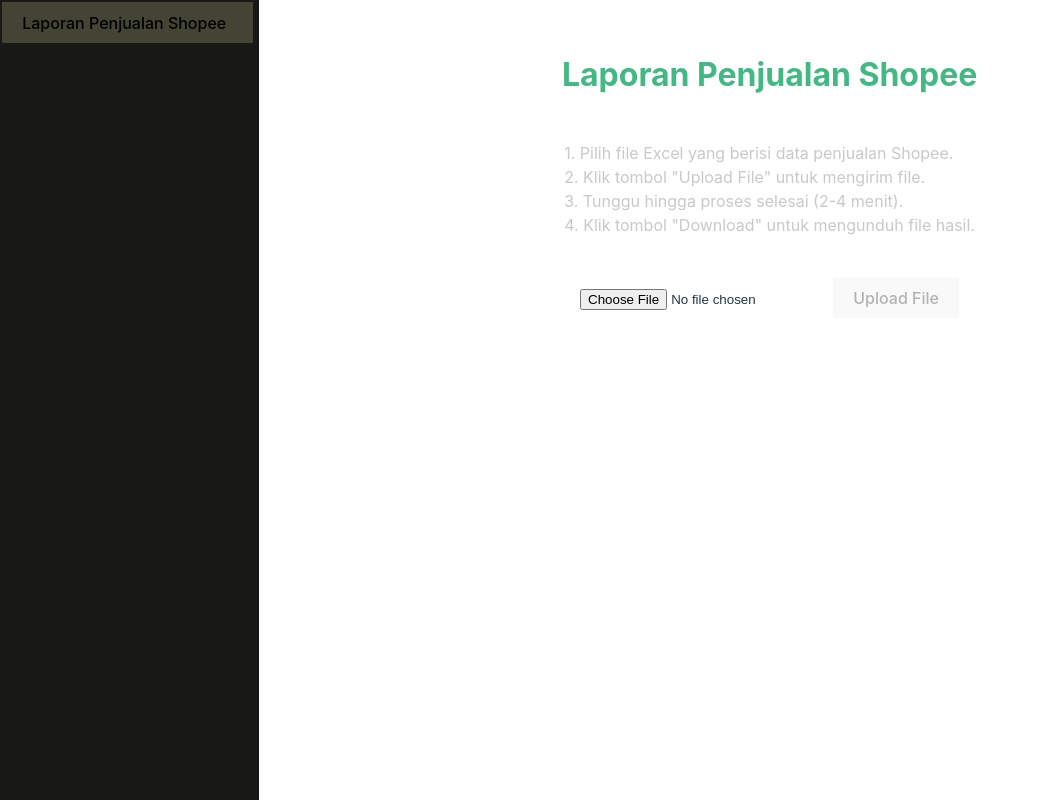
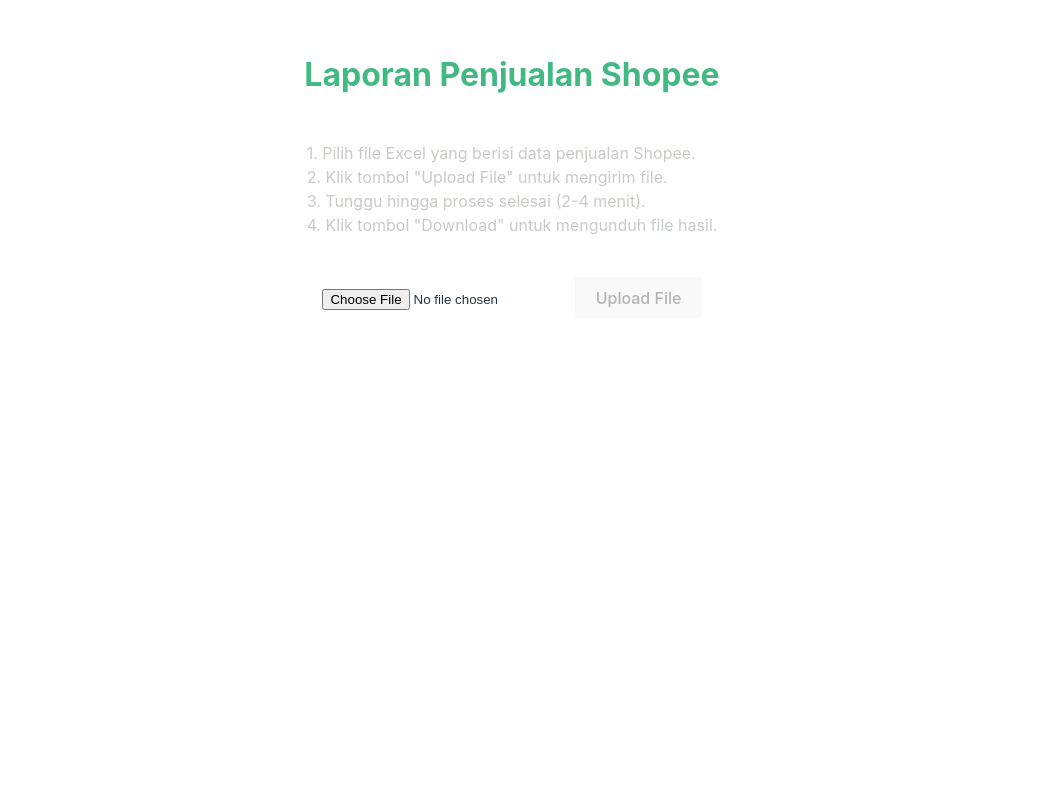
Before and after one commit to brebribre/shopee-ml-frontend, a Vue app: page / in a window 1280 px wide. Shown: the whole page, without its empty margins (0-1037 px from the left). Built offline with nearby package versions, Linux system fonts and the light colour scheme.

Commit message:
remove dashboard

```diff
--- a/src/App.vue
+++ b/src/App.vue
@@ -1,11 +1,9 @@
 <script setup lang="ts">
 import Dashboard from './components/Dashboard.vue'
-import Sidebar from './components/Sidebar.vue'
 </script>
 
 <template>
   <div class="main">
-    <Sidebar class="sidebar" />
     <Dashboard class="dashboard" />
   </div>
 </template>
```
